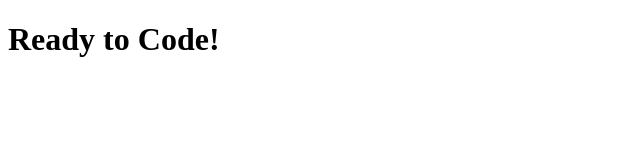
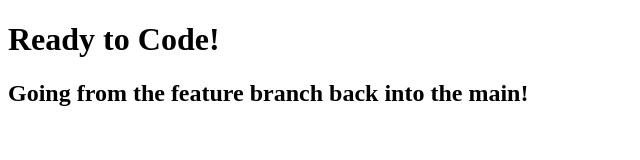
Before and after one commit to codingUnited/challenge-Rebecca, a plain HTML site: page challenge1-GithubRepoCreation/index.html in a window 1280 px wide. Shown: the whole page, without its empty margins (0-640 px from the left). Drawn offline with Linux system fonts and the light colour scheme.

Commit message:
Update index.html
Adding a change that is sent to the feature branch.

```diff
--- a/challenge1-GithubRepoCreation/index.html
+++ b/challenge1-GithubRepoCreation/index.html
@@ -6,5 +6,6 @@
 </head>
 <body>
     <h1>Ready to Code!</h1>
+<h2>Going from the feature branch back into the main!</h2>
 </body>
 </html>
```
